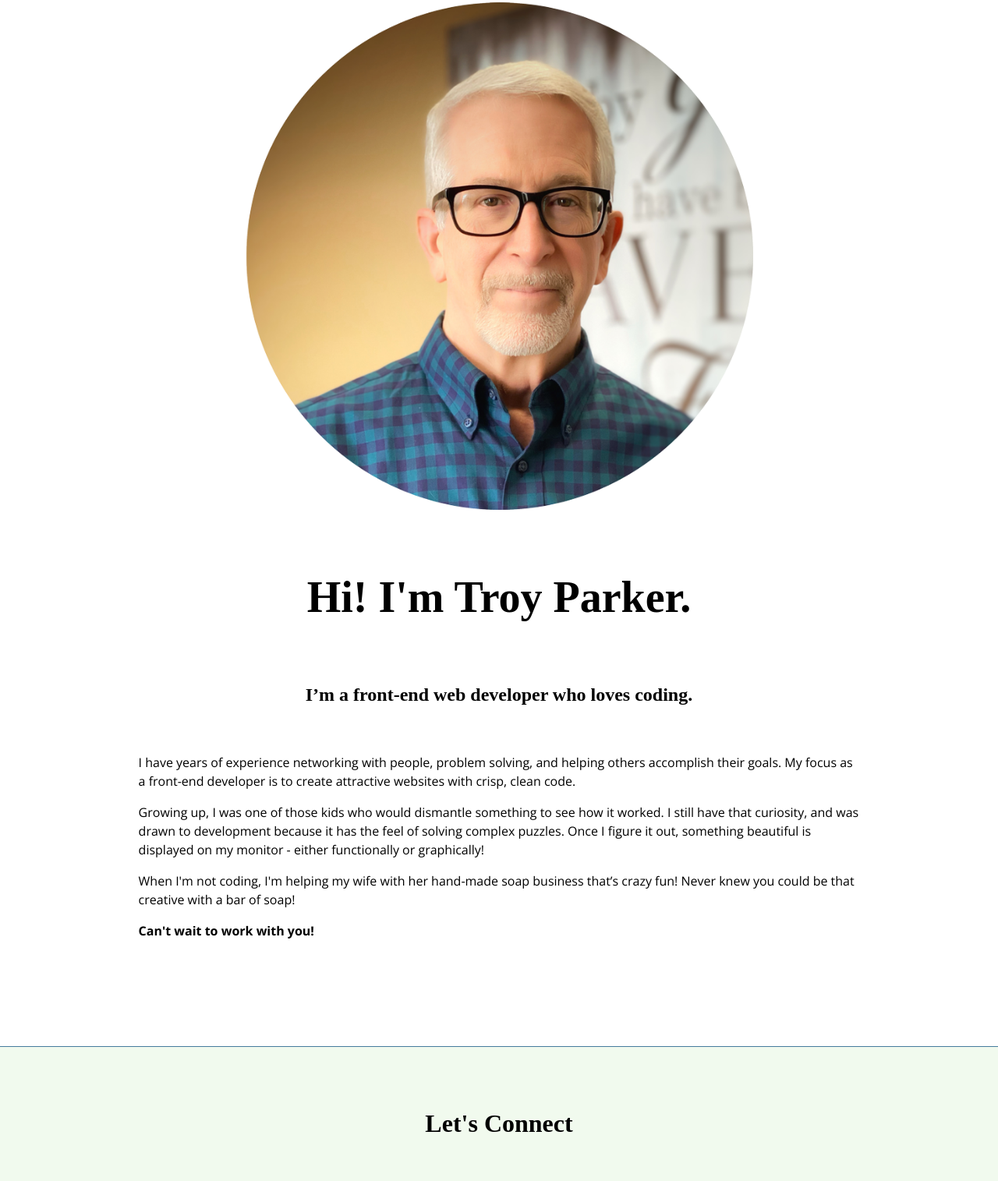
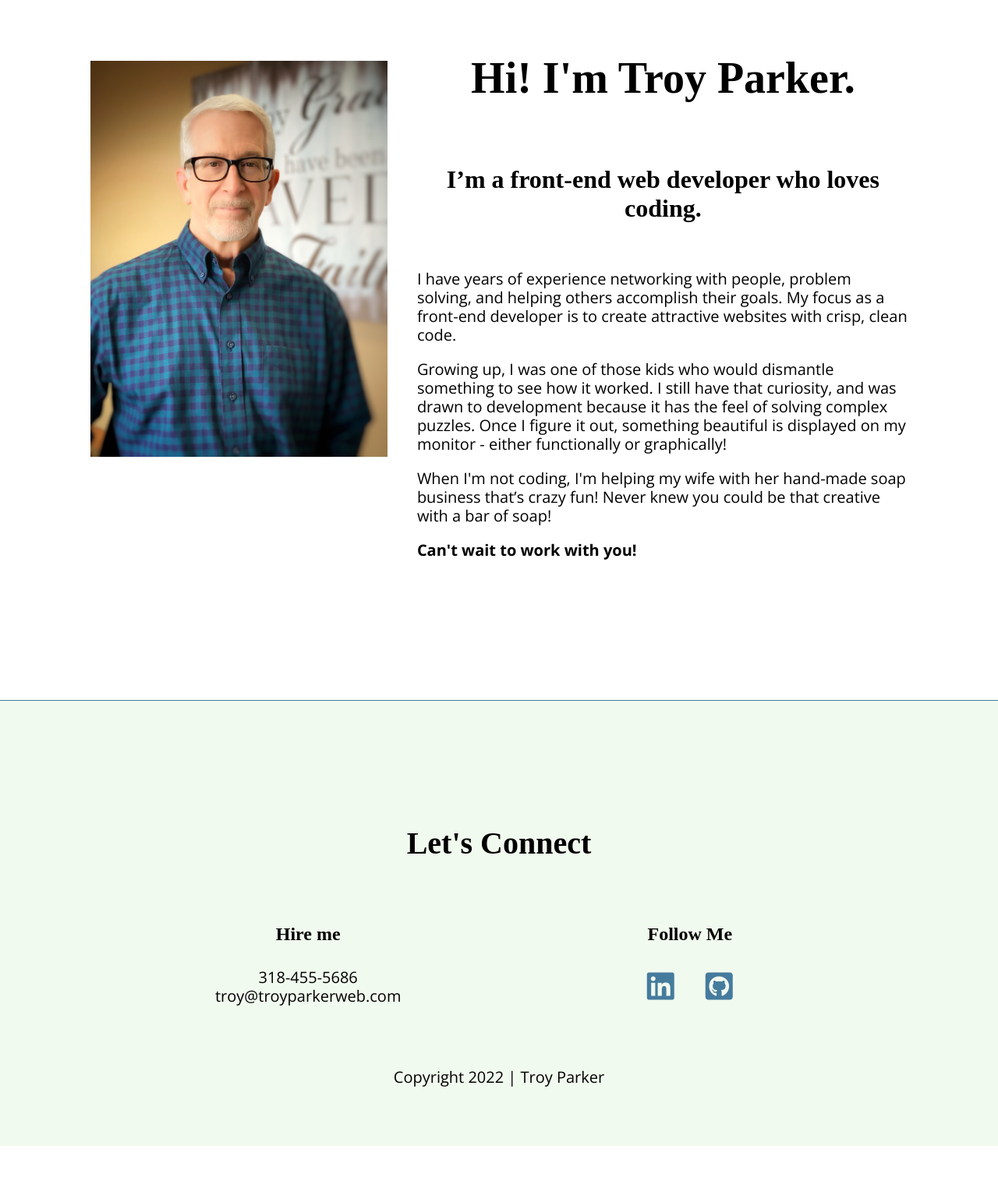
Before and after one commit to PTroyP/portfolio_site, a website built with Parcel: page index.html in a window 1280 px wide. Shown: the part 3405-4920 px from the top of the page at 78% size. After the commit the page ends 4875 px from the top, so only its background shows below. Built offline with nearby package versions, Linux system fonts and the light colour scheme; a web font is replaced by a local one.

Commit message:
Completed media queries

```diff
--- a/css/main.css
+++ b/css/main.css
@@ -264,10 +264,6 @@ header nav ul li:last-child a:hover {
   /* color: #000; */
 }
 
-.hr-projects {
-  margin: 0px;
-}
-
 #skills {
   display: flex;
   flex-flow: row wrap;
@@ -276,6 +272,7 @@ header nav ul li:last-child a:hover {
   text-align: center;
   background-color: #F1FAEE;
   padding-top: 40px;
+  border-top: 1px solid #457B9D;
 }
 
 #skills .content-wrapper {
@@ -309,6 +306,7 @@ header nav ul li:last-child a:hover {
   justify-content: center;
   align-items: center;
   text-align: center;
+  border-top: 1px solid #457B9D;
 }
 #about .content-wrapper {
   display: block;
@@ -318,6 +316,12 @@ header nav ul li:last-child a:hover {
 
 #about figure {
   margin: 0 20px;
+}
+#about .image1 {
+  display: block;
+}
+#about .image2 {
+  display: none;
 }
  .about-info h2 {
    margin-top: 40px;
@@ -351,12 +355,9 @@ header nav ul li:last-child a:hover {
 
 }
 
-.hr-contact {
-  margin: 0;
-}
 #contact .content-wrapper {
-  /* border-top: 1px solid #A8DADC; */
-  padding-top: 80px;
+  margin-top: 80px;
+  /* padding-top: 80px; */
   padding-bottom: 16px;
 }
 
@@ -633,6 +634,13 @@ header nav ul li:last-child a:hover {
   .contact-title {
     font-size: 1.5rem;
   }
+  .social-icons {
+    justify-content: center;
+  }
+  .social-icons li {
+    padding:0 20px;
+  }
+
 }
 
 
@@ -715,7 +723,45 @@ header nav ul li:last-child a:hover {
     font-size: 1rem;
     width: 30%;
   }
+  #about .content-wrapper {
+    justify-content: space-between;
+    margin-bottom: 160px;
+  }
+  #about figure {
+    width: 35%;
+    padding-top: 90px;
+  }
+  #about .image1 {
+    display: none;
+  }
+  #about .image2 {
+    display: block;
+  }
+  .about-info {
+    width: 58%;
+  }
+  .about-info h3 {
+    font-size: 2rem;
+    padding: 0 10px;
+  }
+  .about-info p {
+    font-size: 1.25rem;
+  }
+  #contact .content-wrapper {
+    margin-top: 160px;
+  }
 
+  #contact .content-wrapper h3 {
+    font-size: 2.5rem;
+    margin-bottom: 80px;
+  }
+  .contact-info p {
+    font-size: 1.25rem;
+  }
+  .copyright-p {
+    font-size: 1.25rem;
+    margin-top: 20px;
+  }
 }
 
 
--- a/index.html
+++ b/index.html
@@ -193,7 +193,6 @@
           </div>
         </div>
       </section>
-      <hr class="hr-projects" />
       <!-- Skills Section -->
       <section id="skills">
         <div class="content-wrapper">
@@ -217,12 +216,12 @@
           </div>
         </div>
       </section>
-      <hr class="hr-about" />
       <!-- About -->
       <section id="about">
         <div class="content-wrapper">
           <figure>
-            <img src="img/Troy.12.21circleweb.png" alt="profile picture" />
+            <img src="img/Troy.12.21circleweb.png" class="image1" alt="profile picture" />
+            <img src="img/Troy.12.21.800.png" class="image2" alt="profile picture"/>
           </figure>
           <div class="about-info">
             <h2>Hi! I'm Troy Parker.</h2>
@@ -240,13 +239,6 @@
               Once I figure it out, something beautiful is displayed on my
               monitor - either functionally or graphically!
             </p>
-            <!-- <p>
-              Layout and design have also been my passion. When desktop
-              publishing programs became available, I was fascinated by what I
-              could create on my computer screen. Front-end development has
-              become a perfect blend of things I love to do. And by learning to
-              code, my “toolbox” has gotten a lot bigger.
-            </p> -->
             <p>
               When I'm not coding, I'm helping my wife with her hand-made soap
               business that’s crazy fun! Never knew you could be that creative
@@ -255,14 +247,10 @@
             <p><span>Can't wait to work with you!</span></p>
           </div>
         </div>
-        <!-- <hr class="hr-contact" /> -->
-
       </section>
     </main>
     <!-- Contact Me-->
     <footer id="contact">
-      <!-- <hr class="hr-contact" /> -->
-
       <div class="content-wrapper">
         <h3>Let's Connect</h3>
         <div class="contact-wrapper">
```
Also changed, not shown: img/Troy.12.21.800.png (added).
